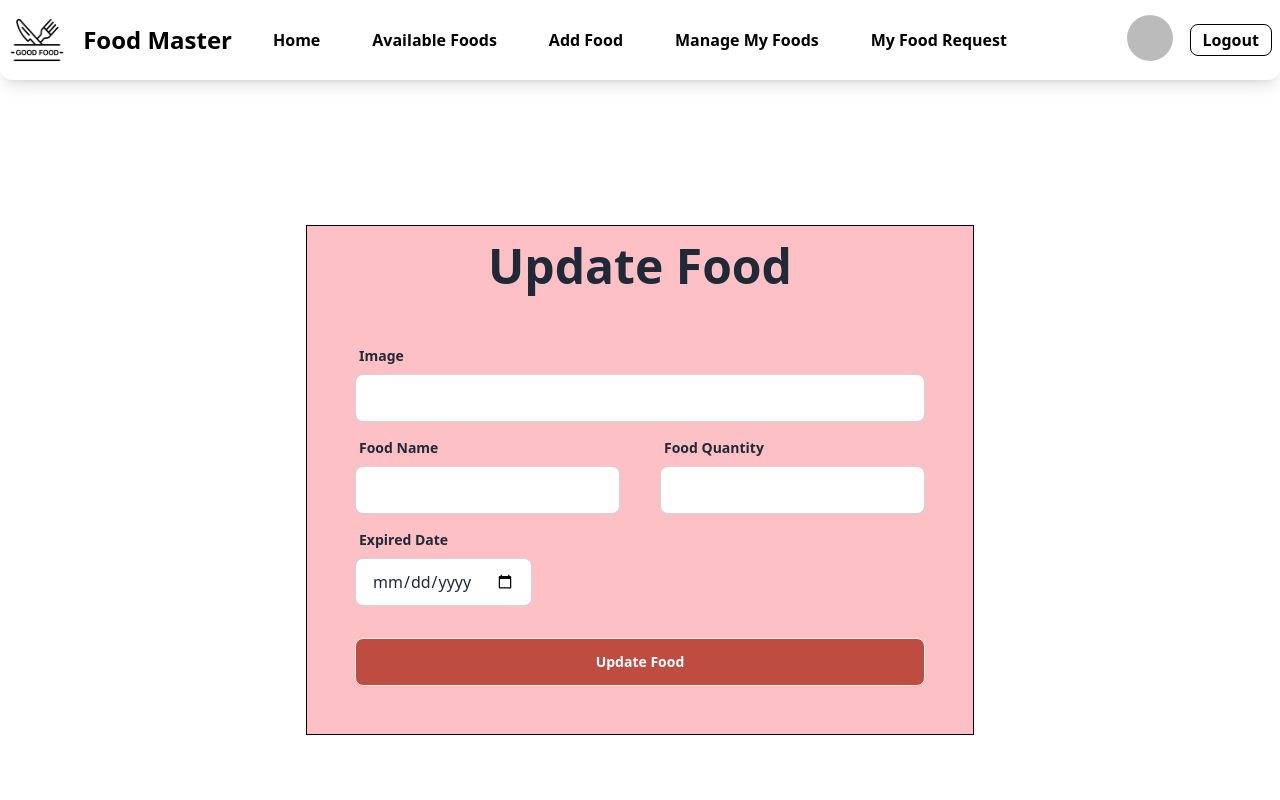
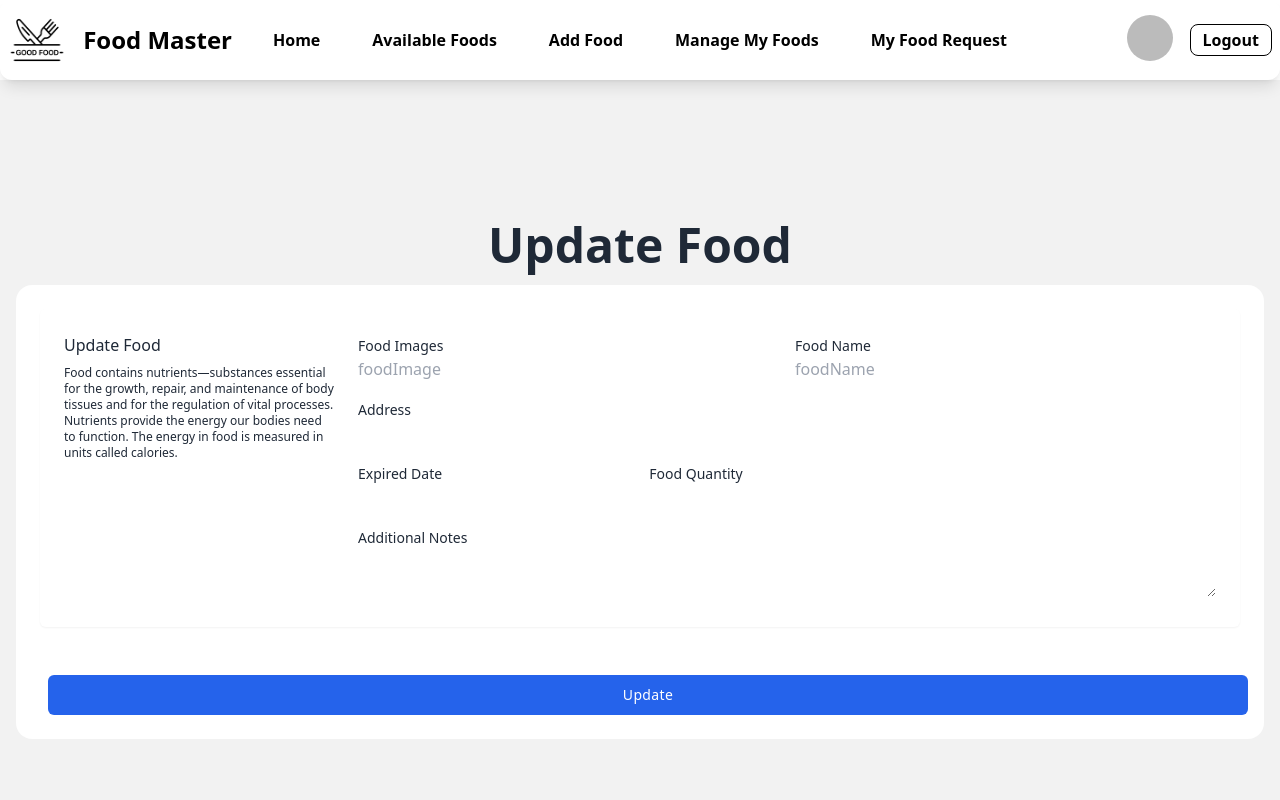
Before and after one commit to deveshbis/food-management-system-client-site, a React (Vite) app: page /myListCardUpdate/1 in a window 1280 px wide. Shown: the top 800 px of the page. Built offline with nearby package versions, Linux system fonts and the light colour scheme; no server answers; sample sign-in values are in the browser's storage.

Commit message:
update file created

```diff
--- a/src/pages/ManageMyFood.jsx
+++ b/src/pages/ManageMyFood.jsx
@@ -22,10 +22,7 @@ const ManageMyFood = () => {
         )
         return data;
       }
-    //   const getData = async () => {
-    //     const { data } = await axios(`http://localhost:5000/userData`)
-    //     return data;
-    //   }
+
 
 
     if (loading) {
--- a/src/pages/MyListCardUpdate.jsx
+++ b/src/pages/MyListCardUpdate.jsx
@@ -7,32 +7,49 @@ const MyListCardUpdate = () => {
     const { id } = useParams();
     const [update, setUpdate] = useState({});
 
+
     useEffect(() => {
+
         fetch(`https://food-master-murex.vercel.app/updateData/${id}`)
             .then(res => res.json())
             .then(data => {
-                setUpdate(data);
-            });
+                setUpdate(data)
+            })
     }, [id]);
 
-    const handleUpdateFood = event => {
+    const { foodImage, foodName, expiredDate, additionalNotes, foodQuantity, pickupLocation
+    } = update;
+
+
+    const handleUpdate = (event) => {
         event.preventDefault();
 
         const form = event.target;
 
-        const foodImage = form.foodImage.value;
-        const foodName = form.foodName.value;
-        const foodQuantity = form.foodQuantity.value;
-        const expiredDate = form.expiredDate.value;
 
-        const updateFood = { foodImage, foodName, foodQuantity, expiredDate };
+        const foodImage = form.querySelector("#foodImage").value;
+        const foodName = form.querySelector("#foodName").value;
+        const pickupLocation = form.querySelector("#location").value;
+        const expiredDate = form.querySelector("#expiredDate").value;
+        const foodQuantity = form.querySelector("#foodQuantity").value;
+        const additionalNotes = form.querySelector("#additionalNotes").value;
 
+        const updateData = {
+            foodImage,
+            foodName,
+            pickupLocation,
+            expiredDate,
+            foodQuantity,
+            additionalNotes
+
+        };
+        console.log(updateData);
         fetch(`https://food-master-murex.vercel.app/updateData/${id}`, {
             method: 'PUT',
             headers: {
                 'content-type': 'application/json'
             },
-            body: JSON.stringify(updateFood)
+            body: JSON.stringify(updateData)
         })
             .then(res => res.json())
             .then(data => {
@@ -47,77 +64,57 @@ const MyListCardUpdate = () => {
 
                 }
             });
-
-    };
+    }
 
 
     return (
-        <div className="hero min-h-screen mt-20 ">
-            <div className="hero-content flex-col border border-solid border-black bg-[#FCC0C5]">
+        <div className="mt-20">
+            <div className="hero min-h-screen bg-base-200">
+                <div className="hero-content flex-col">
                     <div className="text-center lg:text-left">
                         <h1 className="text-5xl font-bold">Update Food</h1>
                     </div>
-                <div className="card shrink-0 lg:w-full ">
-                    <form onSubmit={handleUpdateFood} className="card-body">
-                        <div className="form-control">
-                            <label className="label">
-                                <span className="label-text font-bold">Image</span>
-                            </label>
-                            <input
-                                type="text"
-                                name="foodImage"
-                                defaultValue={update.foodImage}
-                                className="input input-bordered"
-                                required
-
-                            />
+                    <div className="card shrink-0 w-full bg-base-100">
+                        <section className="p-6 dark:bg-gray-100 dark:text-gray-900">
+                            <form onSubmit={handleUpdate} className="container flex flex-col mx-auto space-y-12">
+                                <fieldset className="grid grid-cols-4 gap-6 p-6 rounded-md shadow-sm dark:bg-gray-50">
+                                    <div className="space-y-2 col-span-full lg:col-span-1">
+                                        <p className="font-medium">Update Food</p>
+                                        <p className="text-xs">Food contains nutrients—substances essential for the growth, repair, and maintenance of body tissues and for the regulation of vital processes. Nutrients provide the energy our bodies need to function. The energy in food is measured in units called calories.</p>
                                     </div>
-                        <div className="lg:flex md:flex md:gap-5 lg:gap-10">
-                            <div className="form-control">
-                                <label className="label">
-                                    <span className="label-text font-bold">Food Name</span>
-                                </label>
-                                <input
-                                    type="text"
-                                    name="foodName"
-                                    defaultValue={update.foodName}
-                                    className="input input-bordered"
-                                    required
-                                />
+                                    <div className="grid grid-cols-6 gap-4 col-span-full lg:col-span-3">
+                                        <div className="col-span-full sm:col-span-3">
+                                            <label htmlFor="firstname" className="text-sm">Food Images</label>
+                                            <input id="foodImage" type="text" placeholder="foodImage" defaultValue={foodImage} className="w-full rounded-md focus:ring focus:ring-opacity-75 dark:text-gray-50 focus:dark:ring-violet-600 dark:border-gray-300" />
                                         </div>
-                            <div className="form-control">
-                                <label className="label">
-                                    <span className="label-text font-bold">Food Quantity</span>
-                                </label>
-                                <input
-                                    type="number"
-                                    name="foodQuantity"
-                                    defaultValue={update.foodQuantity}
-                                    className="input input-bordered"
-                                    required
-                                />
+                                        <div className="col-span-full sm:col-span-3">
+                                            <label htmlFor="lastname" className="text-sm">Food Name</label>
+                                            <input id="foodName" type="text" placeholder="foodName" defaultValue={foodName} className="w-full rounded-md focus:ring focus:ring-opacity-75 dark:text-gray-50 focus:dark:ring-violet-600 dark:border-gray-300" />
+                                        </div>
+                                        <div className="col-span-full">
+                                            <label htmlFor="address" className="text-sm">Address</label>
+                                            <input id="location" type="text" placeholder="" defaultValue={pickupLocation} className="w-full rounded-md focus:ring focus:ring-opacity-75 dark:text-gray-50 focus:dark:ring-violet-600 dark:border-gray-300" />
+                                        </div>
+                                        <div className="col-span-full sm:col-span-2">
+                                            <label htmlFor="city" className="text-sm">Expired Date</label>
+                                            <input id="expiredDate" type="text" placeholder="" defaultValue={expiredDate} className="w-full rounded-md focus:ring focus:ring-opacity-75 dark:text-gray-50 focus:dark:ring-violet-600 dark:border-gray-300" />
+                                        </div>
+                                        <div className="col-span-full sm:col-span-2">
+                                            <label htmlFor="state" className="text-sm">Food Quantity</label>
+                                            <input id="foodQuantity" type="number" placeholder="" defaultValue={foodQuantity} className="w-full rounded-md focus:ring focus:ring-opacity-75 dark:text-gray-50 focus:dark:ring-violet-600 dark:border-gray-300" />
+                                        </div>
+                                        <div className="col-span-full">
+                                            <label htmlFor="bio" className="text-sm">Additional Notes</label>
+                                            <textarea id="additionalNotes" placeholder="" defaultValue={additionalNotes} className="w-full rounded-md focus:ring focus:ring-opacity-75 dark:text-gray-50 focus:dark:ring-violet-600 dark:border-gray-300"></textarea>
+                                        </div>
                                     </div>
 
+                                </fieldset>
+                                <button className="px-4 sm:mx-2 w-full py-2.5 mt-3 sm:mt-0 text-sm font-medium tracking-wide text-white capitalize transition-colors duration-300 transform bg-blue-600 rounded-md hover:bg-blue-500 focus:outline-none focus:ring focus:ring-blue-300 focus:ring-opacity-40">update</button>
+
+                            </form>
+                        </section>
                     </div>
-                        <div className="lg:flex md:flex md:gap-5 lg:gap-20">
-                            <div className="form-control">
-                                <label className="label">
-                                    <span className="label-text font-bold">Expired Date</span>
-                                </label>
-                                <input
-                                    type="date"
-                                    name="expiredDate"
-                                    defaultValue={update.expiredDate}
-                                    className="input input-bordered"
-                                    required
-
-                                />
-                            </div>
-                        </div>
-                        <div className="form-control mt-6">
-                            <button className="btn bg-[#BF4C41] text-white hover:bg-black">Update Food</button>
-                        </div>
-                    </form>
                 </div>
             </div>
         </div>
```
Lines whose indentation alone changed are shown as unchanged.
